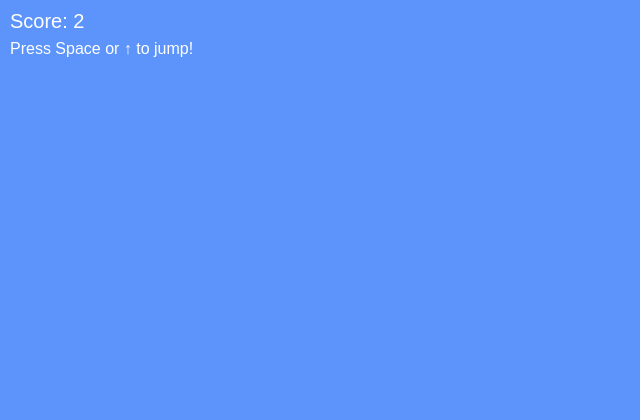
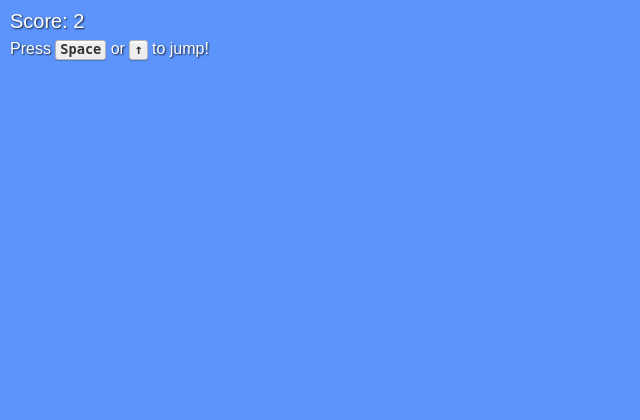
Before and after one commit to EiJackGH/code, a Node project: template src/views/mario-game.njk in a window 1280 px wide. Shown: the top 420 px of the page, without its empty margins (0-640 px from the left). Run offline with Node 20 templates, Linux system fonts and the light colour scheme; the template is opened without the code that fills it, so the values that code supplies are empty.

Commit message:
Add <kbd> styling and text shadow to game instructions
Adds semantic <kbd> tags around the keyboard shortcuts in the
game instructions and applies physical key styling. Also adds
a text shadow to the score and instructions to improve contrast
against the sky background.

Co-authored-by: EiJackGH <172181576+EiJackGH@users.noreply.github.com>

```diff
--- a/src/views/mario-game.njk
+++ b/src/views/mario-game.njk
@@ -51,6 +51,7 @@
       color: white;
       font-size: 20px;
       font-family: Arial;
+      text-shadow: 1px 1px 2px rgba(0,0,0,0.8);
     }
 
     #instructions {
@@ -61,6 +62,22 @@
       font-size: 16px;
       font-family: Arial;
       pointer-events: none;
+      text-shadow: 1px 1px 2px rgba(0,0,0,0.8);
+    }
+
+    kbd {
+      background-color: #eee;
+      border-radius: 3px;
+      border: 1px solid #b4b4b4;
+      box-shadow: 0 1px 1px rgba(0,0,0,.2), 0 2px 0 0 rgba(255,255,255,.7) inset;
+      color: #333;
+      display: inline-block;
+      font-size: 0.85em;
+      font-weight: 700;
+      line-height: 1;
+      padding: 2px 4px;
+      white-space: nowrap;
+      text-shadow: none;
     }
   </style>
 </head>
@@ -69,7 +86,7 @@
 
 <div id="game">
   <div id="score-container">Score: <span id="score-value" aria-live="polite">0</span></div>
-  <div id="instructions">Press Space or ↑ to jump!</div>
+  <div id="instructions">Press <kbd>Space</kbd> or <kbd>↑</kbd> to jump!</div>
   <div id="mario"></div>
   <div class="ground"></div>
 </div>
```
Also changed, not shown: .Jules/palette.md.
